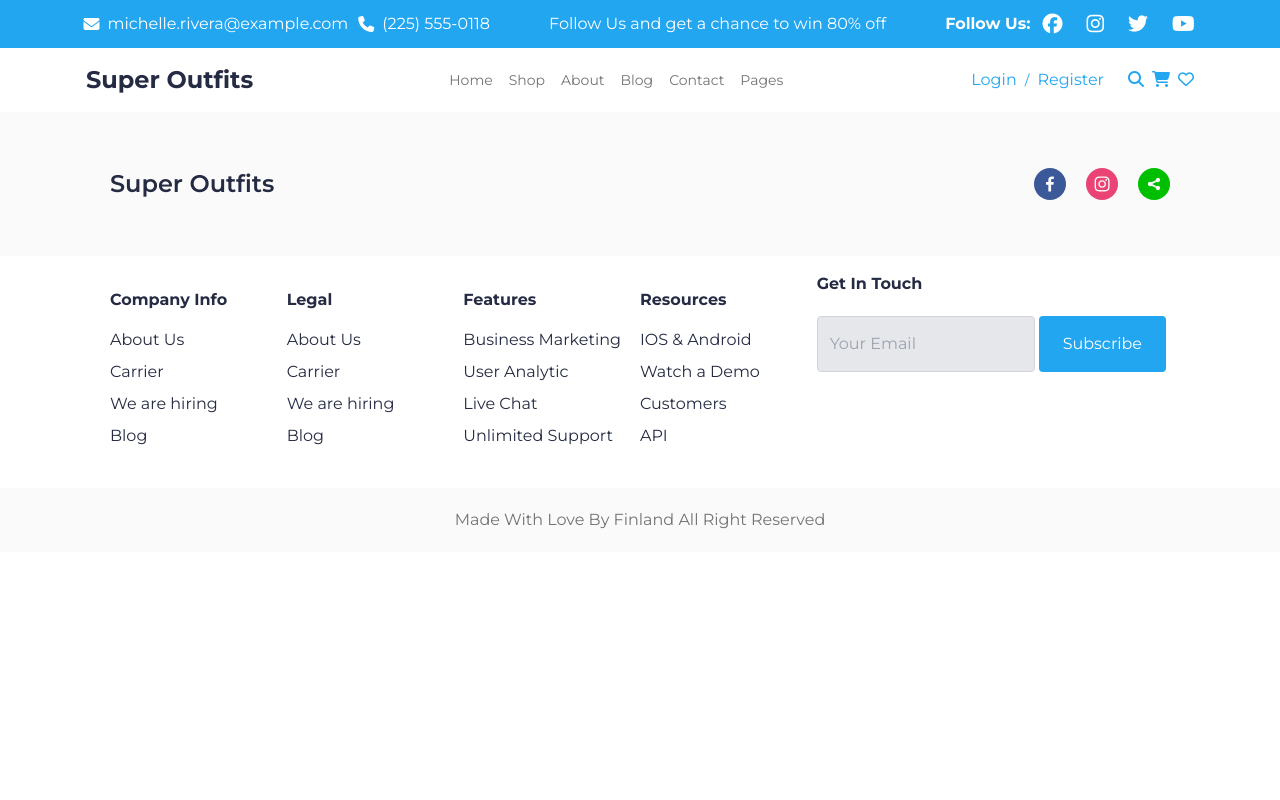
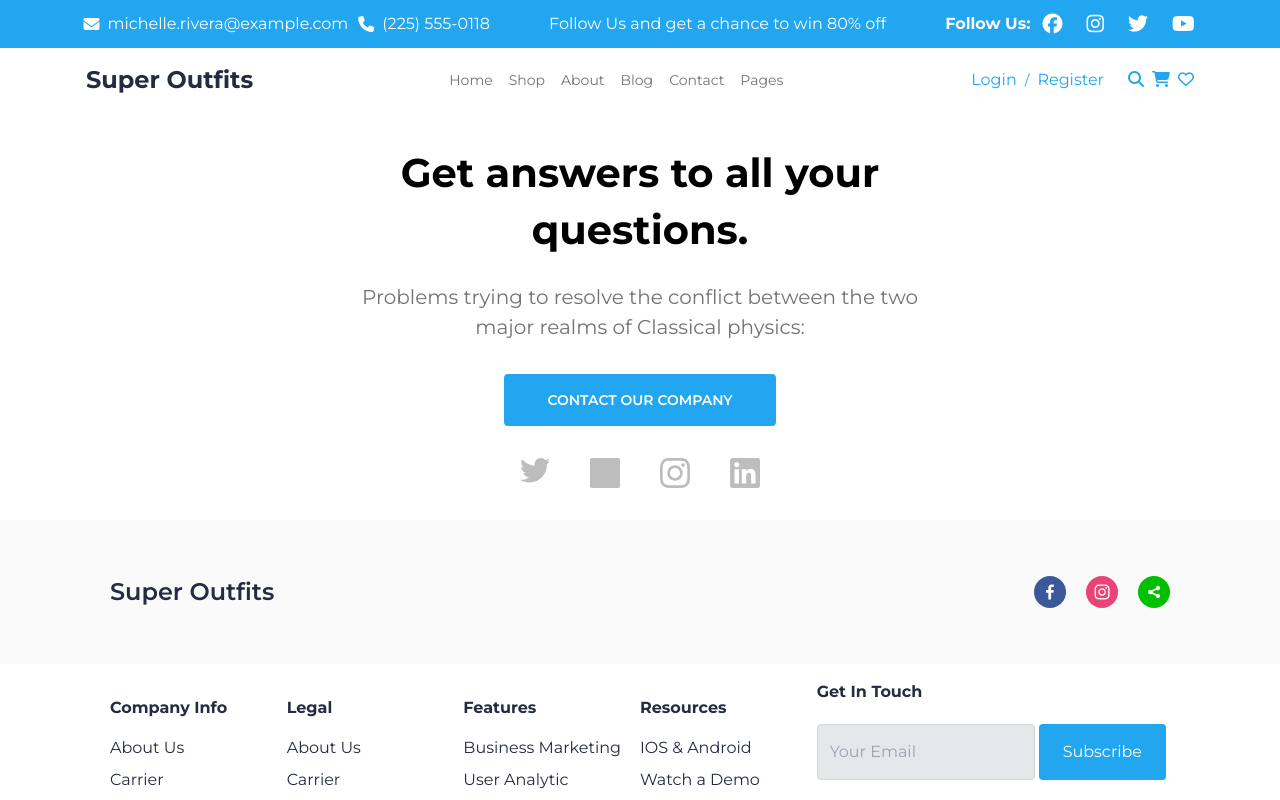
Before and after one commit to yagmurrb/ecommerce, a React (Vite) app: page /contact in a window 1280 px wide. Shown: the top 800 px of the page. Built offline with nearby package versions, Linux system fonts and the light colour scheme.

Commit message:
t5 revize

```diff
--- a/src/components/communitypageComponents/CommunityPage.jsx
+++ b/src/components/communitypageComponents/CommunityPage.jsx
@@ -1,6 +1,6 @@
 import React from "react";
 
-const CommunityPage = () => {
+const ContactPage = () => {
   return (
     <div className="">
       <div className=" container flex flex-col mx-auto py-8 max-w-xl">
@@ -11,27 +11,23 @@ const CommunityPage = () => {
           >
             Get answers to all your questions.
           </h2>
-          <p className="text-h4 text-center text-second-text-color mb-8">
+          <p className="text-h4 text-center text-second-text-color">
             Problems trying to resolve the conflict between the two major realms
             of Classical physics:
           </p>
         </div>
-        <div className="flex justify-center">
-          <button className="text-btn bg-blue-500 hover:bg-blue-800 text-white  font-semibold py-3 px-12 rounded mb-5 leading-8 text-h6">
+        <div className="flex justify-center my-8">
+          <button className="btn-blue w-[272px] h-[52px] text-paragraph font-semibold">
             CONTACT OUR COMPANY
           </button>
         </div>
-        <div className="flex justify-center mt-4">
+        <div className="flex justify-center">
           <a
             href="https://twitter.com/i/flow/login"
             target="_blank"
             rel="noopener noreferrer"
           >
-            <img
-              src="/twitterlogo.svg"
-              alt="Twitter Logo"
-              className="w-242 h-50 p-10 mr-34"
-            />
+            <img src="/twitterlogo.svg" alt="Twitter Logo" className=" mx-5" />
           </a>
           <a
             href="https://www.facebook.com/login/"
@@ -41,7 +37,7 @@ const CommunityPage = () => {
             <img
               src="/facebooklogo.svg"
               alt="Facebook Logo"
-              className="w-242 h-50 p-10 mr-34"
+              className=" mx-5"
             />
           </a>
           <a
@@ -52,7 +48,7 @@ const CommunityPage = () => {
             <img
               src="/instagramlogo.svg"
               alt="Instagram Logo"
-              className="w-242 h-50 p-10 mr-34"
+              className=" mx-5"
             />
           </a>
           <a
@@ -60,11 +56,7 @@ const CommunityPage = () => {
             target="_blank"
             rel="noopener noreferrer"
           >
-            <img
-              src="/linkedinlogo.svg"
-              alt="LinkedIn Logo"
-              className="w-242 h-50 p-10"
-            />
+            <img src="/linkedinlogo.svg" alt="LinkedIn Logo" className="mx-5" />
           </a>
         </div>
       </div>
@@ -72,4 +64,4 @@ const CommunityPage = () => {
   );
 };
 
-export default CommunityPage;
+export default ContactPage;
--- a/src/components/communitypageComponents/DesktopContact.jsx
+++ /dev/null
@@ -1,40 +0,0 @@
-import React from "react";
-
-const DesktopContact = () => {
-  return (
-    <div
-      className="container mx-auto py-8 flex justify-center"
-      style={{
-        backgroundImage:
-          'url("/https://www.singlegrain.com/wp-content/uploads/2023/05/Dior.jpg")',
-      }}
-    >
-      <div className="container mx-auto ">
-        <div className="row">
-          <div className="flex justify-center items-center h-screen">
-            <div className="text-center">
-              <h2
-                className="text-h2 text-montserrat font-bold  mb-4"
-                id="feature-section-1"
-              >
-                Questions & Answers
-              </h2>
-              <p className="text-h5 text-montserrat mb-4">
-                Problems trying to resolve the conflict between the two major
-                realms of Classical physics:
-              </p>
-              <h2
-                className="text-h6 text-montserrat font-semibold mb-4 text-primary-text-color"
-                id="feature-section-2"
-              >
-                CONTACT US
-              </h2>
-            </div>
-          </div>
-        </div>
-      </div>
-    </div>
-  );
-};
-
-export default DesktopContact;
--- a/src/layouts/PageContent.jsx
+++ b/src/layouts/PageContent.jsx
@@ -19,7 +19,7 @@ function PageContent() {
         <Route path="/shop">
           <ShopPage />
         </Route>
-        <Route path="/community">
+        <Route path="/contact">
           <CommunityPage />
         </Route>
       </Switch>
--- a/src/pages/ContactCommunity.jsx
+++ /dev/null
@@ -1,12 +0,0 @@
-import React from "react";
-import CommunityPage from "../components/communitypageComponents/CommunityPage";
-
-function ContactCommunnity() {
-  return (
-    <div>
-      <CommunityPage />
-    </div>
-  );
-}
-
-export default ContactCommunnity;
```
